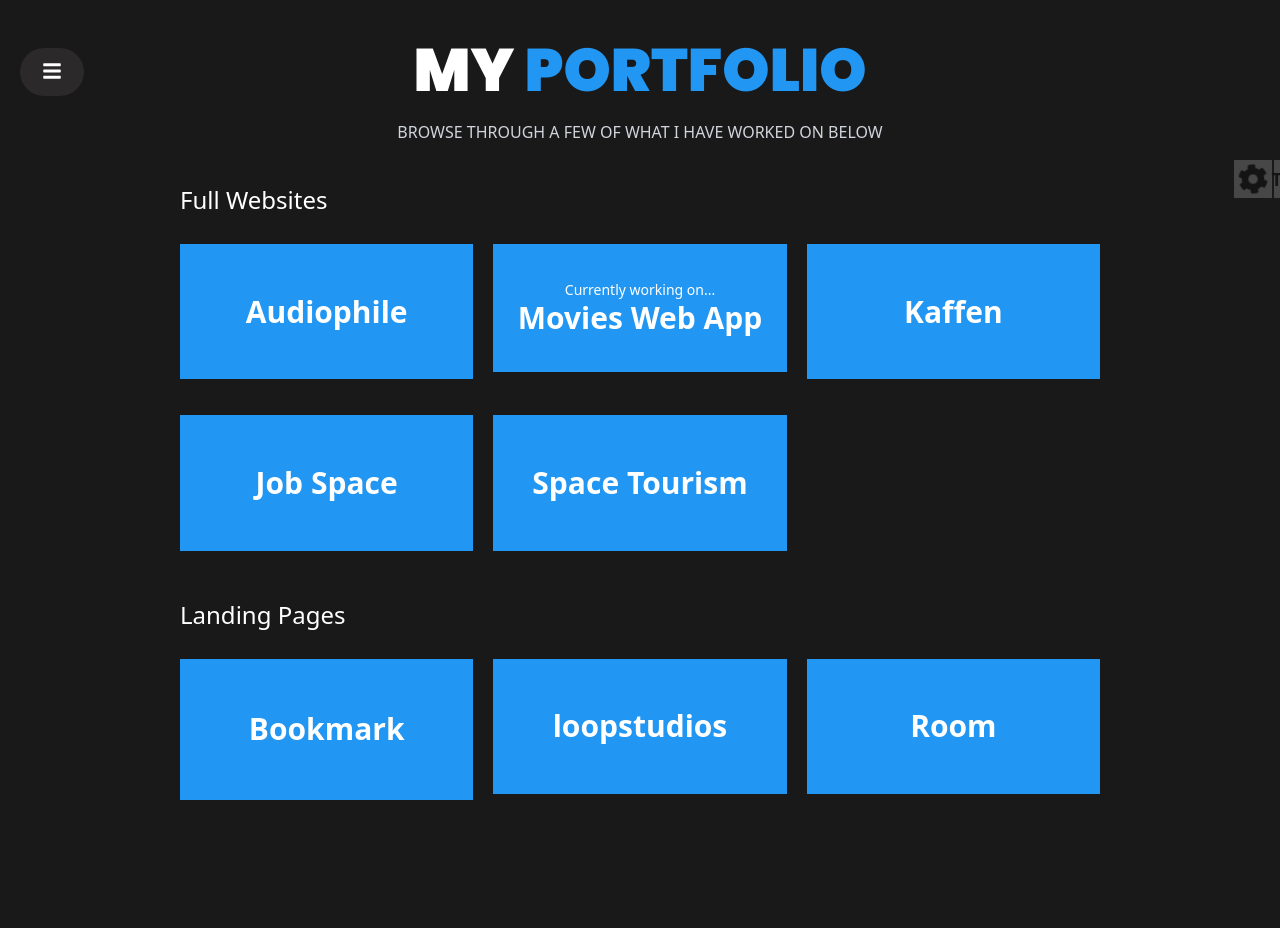
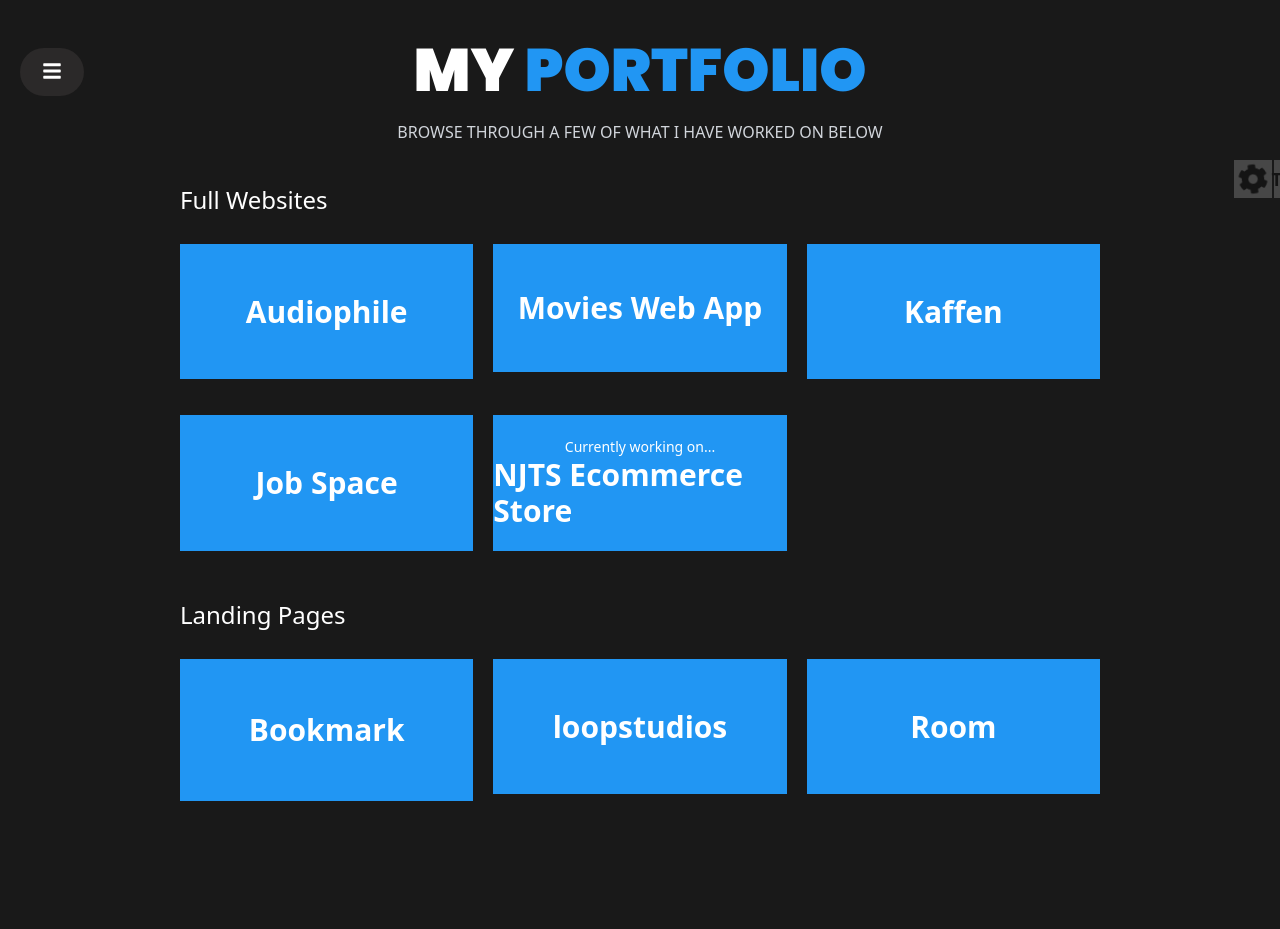
Before and after one commit to mukwende2000/portfolio, a React (Vite) app: page /portfolio in a window 1280 px wide. Built offline with nearby package versions, Linux system fonts and the light colour scheme.

Commit message:
add one new project

```diff
--- a/src/data/contact.ts
+++ b/src/data/contact.ts
@@ -11,7 +11,7 @@ const contacts: Contact[] = [
   {
     media: "Phone",
     icon: FaPhone,
-    contact: "+260 765 992534",
+    contact: "+260765992534 +260774305544",
   },
   {
     media: "Github",
--- a/src/data/projects.ts
+++ b/src/data/projects.ts
@@ -1,7 +1,7 @@
 import audiophile from "../assets/images/projects/audiophile.png";
 import kaffen from "../assets/images/projects/kaffen.png";
 import jobspace from "../assets/images/projects/jobspace.png";
-import space from "../assets/images/projects/space.png";
+import njts from "../assets/images/projects/njts.png";
 import bookmark from "../assets/images/projects/bookmark.png";
 import loopstudios from "../assets/images/projects/loopstudios.png";
 import room from "../assets/images/projects/room.png";
@@ -53,7 +53,6 @@ const projects: Project[] = [
     description: `This is an entertainment web application that displays movies and give details about them, movies are
     fetched from the tmdb api and displayed on the page based on the category, genre and others. Click on a movie to view
     its details including the cast, synopsis and many more.`,
-    current: true,
   },
   {
     id: 859,
@@ -89,19 +88,17 @@ const projects: Project[] = [
   },
   {
     id: 296,
-    name: "Space Tourism",
-    imageUrl: space,
+    name: "NJTS Ecommerce Store",
+    imageUrl: njts,
     category: "Full Apps",
-    client: "Personal",
-    live: "https://space10.vercel.app",
-    code: "https://github.com/mukwende2000/space-tourism",
+    client: "NJTS Store",
+    live: "https://njtsstore.vercel.app",
+    code: "https://github.com/mukwende2000/NJTS",
     stack: "React, Typescript, Tailwind",
-    description: `Space depicts a future journey to space, its another challenge from frontend mentor.
-    With four pages, one for the destination, one for the crew member, one for the technology used and
-    the homepage, all pages have tabbed interfaces that show different stuff depending on the page you
-    are at. This was built yet again with react and typescript, utilizing tailwind for the styling and
-    react router dom for routing.
+    description: `NJST Store is a client project. It is an E commerce site where users can sign in and purchase products.
+    Features include Adding to Cart, Removing from Cart, Adding to Wishlist, Removing from Wishlist and many more.
     `,
+    current: true,
   },
   {
     id: 106,
--- a/src/routes/About/components/Details/index.tsx
+++ b/src/routes/About/components/Details/index.tsx
@@ -3,12 +3,12 @@ import details from "../../../../data/details";
 import Button from "../../../../shared/Button";
 
 function index() {
-  function downloadCv() {
+  const downloadCv = () => {
     const downloadLink = document.createElement("a");
     downloadLink.href = "/resume.pdf";
     downloadLink.download = "resume.pdf";
     downloadLink.click();
-  }
+  };
   return (
     <div className="flex flex-col lg:block items-center">
       <ul className="grid grid-cols-2 gap-10 pb-5">
```
Also changed, not shown: src/assets/images/projects/njts.png (added), 1 other file (tests, documents, lock files or other folders).
